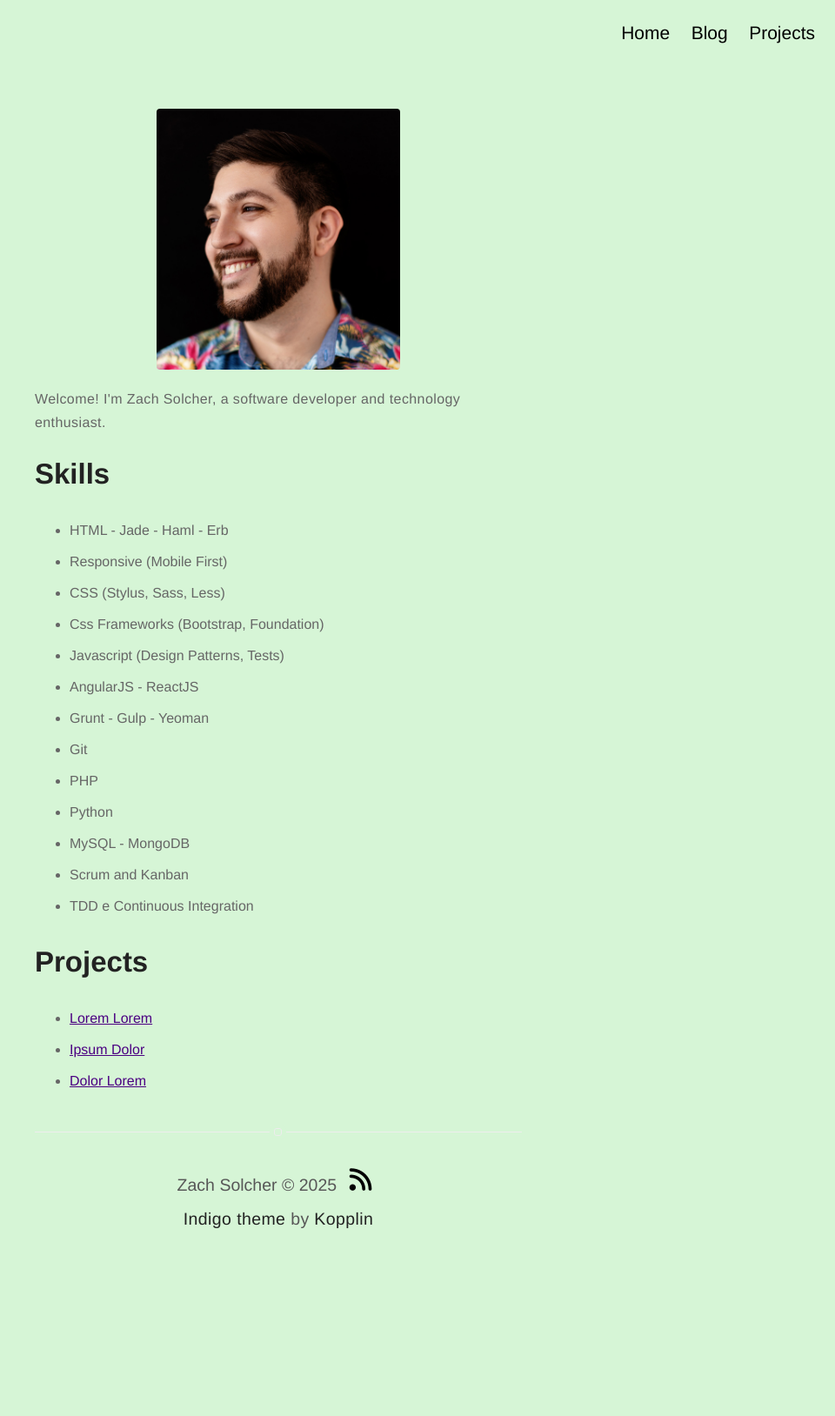
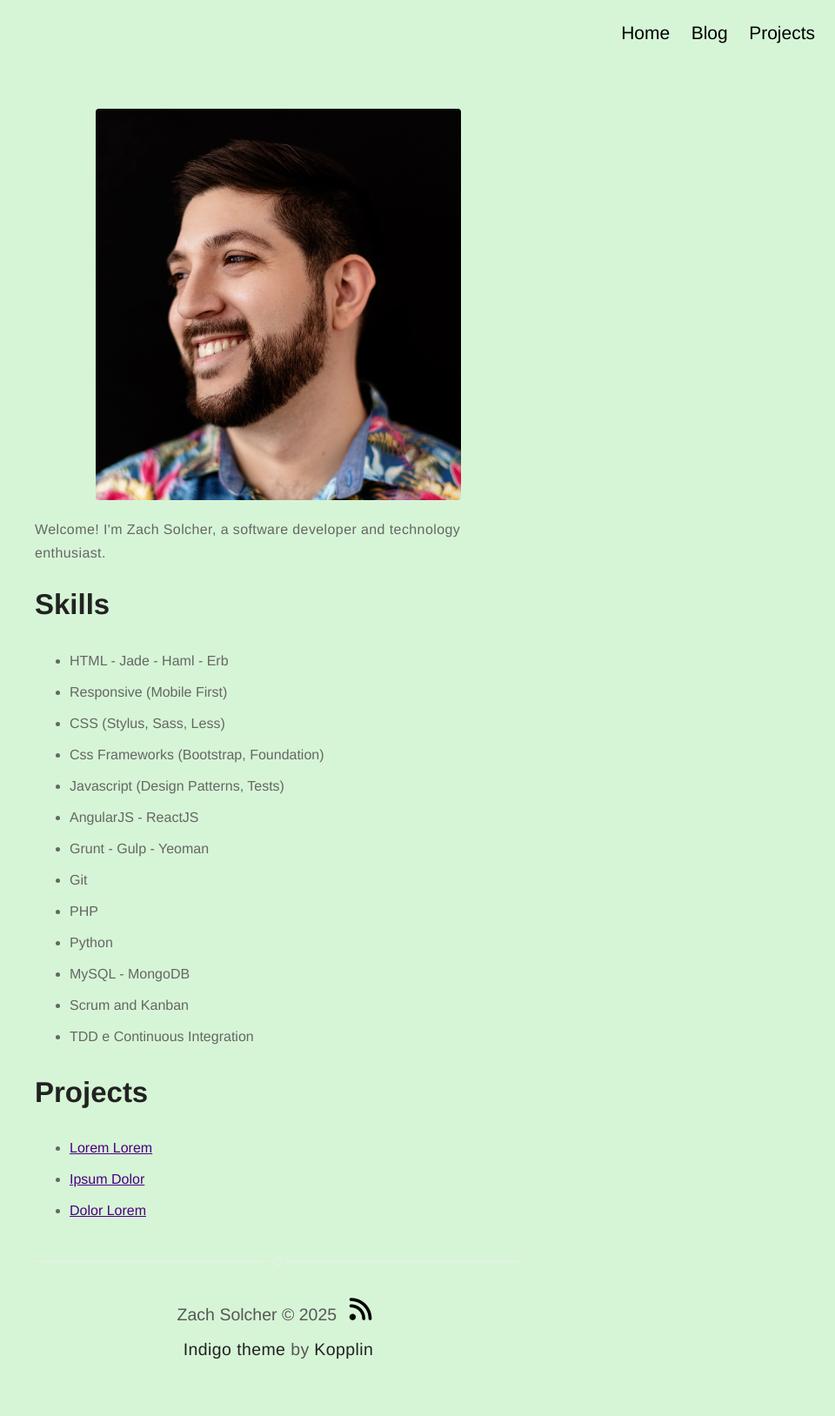
Before and after one commit to zsolcher/zsolcher.github.io, a Jekyll site: the page built from about.md, in a window 1280 px wide. Shown: the whole page at 87% size, without its empty margins (320-1280 px from the left). Built offline with Jekyll 4.4.1, drawn with Linux system fonts in a browser that asks for light colours; nearby versions of some CDN libraries; before the commit the page ends 1479 px from its top, so only the background shows below that.

Commit message:
Scale up profile image by 50% on about page

```diff
--- a/_sass/pages/page.sass
+++ b/_sass/pages/page.sass
@@ -7,6 +7,6 @@
 
 .about
     img
-        width: 50%
+        width: 75%
         margin: 0 auto
         display: block
```
